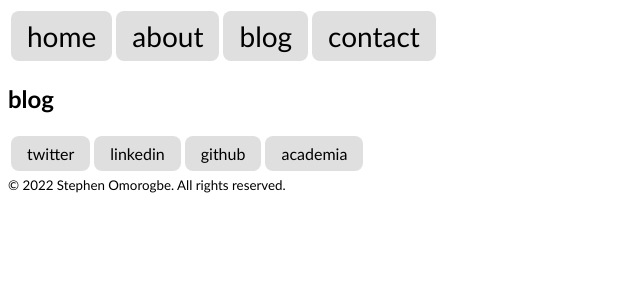
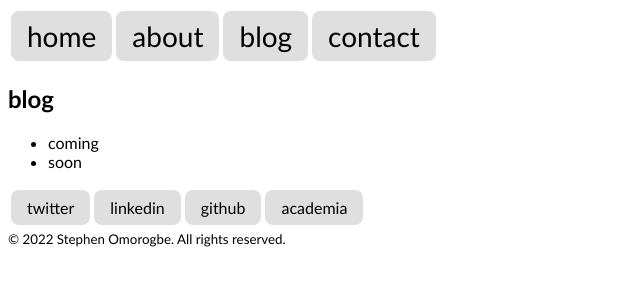
Before and after one commit to omorogbe/omorogbe.github.io, a Jekyll site: the page built from blog.html, in a window 1280 px wide. Shown: the top 300 px of the page, without its empty margins (0-640 px from the left). Built offline with Jekyll 4.4.1, drawn with Linux system fonts in a browser that asks for light colours.

Commit message:
spelling change, blog update

```diff
--- a/about.html
+++ b/about.html
@@ -7,7 +7,7 @@ date: 2021-10-31
 
 <section id="about">
     <h2>about</h2>
-    <p>My name is Stephen Omorgbe. I'm a Cybersecurity Systems Engineer at the Georgia Tech Research Institute and a Cyber Fellow at New York University's Tandon School of Engineering.</p>
+    <p>My name is Stephen Omorogbe. I'm a Cybersecurity Systems Engineer at the Georgia Tech Research Institute and a Cyber Fellow at New York University's Tandon School of Engineering.</p>
 
 
 </section>
--- a/blog.html
+++ b/blog.html
@@ -4,4 +4,10 @@ title: "Blog"
 date: 2021-10-31
 ---
 
-<h2>blog</h2>
+<section id="blog">
+    <h2>blog</h2>
+    <ul>
+        <li>coming</li>
+        <li>soon</li>
+    </ul>
+</section>
```
